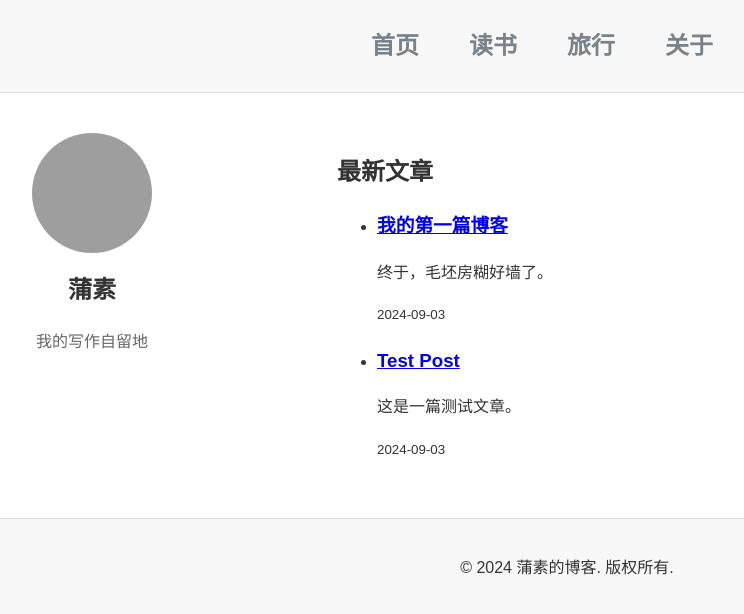
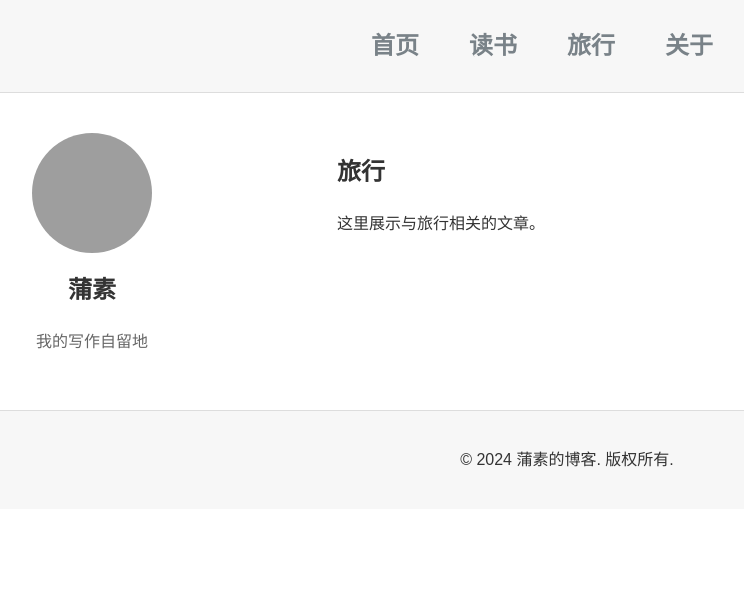
Before and after one commit to pususu/skills-github-pages, a Jekyll site: the page built from travel.md, in a window 1280 px wide. Shown: the top 614 px of the page, without its empty margins (73-817 px from the left). Built offline with Jekyll 4.4.1, drawn with Linux system fonts in a browser that asks for light colours; grey boxes are pictures that could not be loaded.

Commit message:
Update default.html

```diff
--- a/_layouts/default.html
+++ b/_layouts/default.html
@@ -33,17 +33,7 @@
 
         <!-- 右侧内容区域 -->
         <section class="content" style="flex: 3; padding-left: 100px;">
-            <!-- 添加文章列表 -->
-            <h2>最新文章</h2>
-            <ul class="post-list">
-                {% for post in site.posts %}
-                    <li class="post-item">
-                        <h3><a href="{{ post.url }}">{{ post.title }}</a></h3>
-                        <p>{{ post.excerpt }}</p>
-                        <p><small>{{ post.date | date: "%Y-%m-%d" }}</small></p>
-                    </li>
-                {% endfor %}
-            </ul>
+            {{ content }} <!-- 显示当前页面的内容 -->
         </section>
     </div>
 
```
